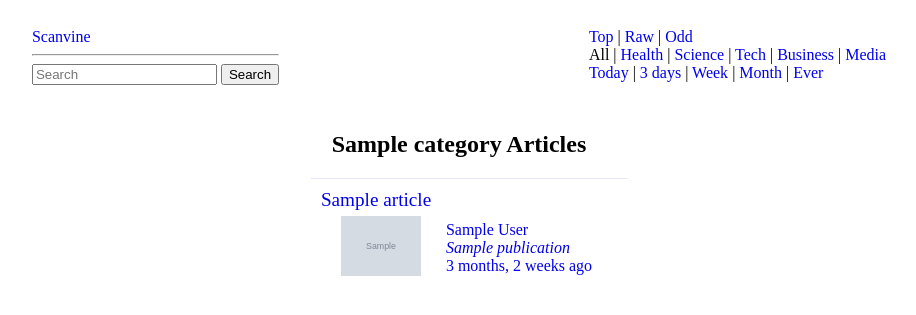
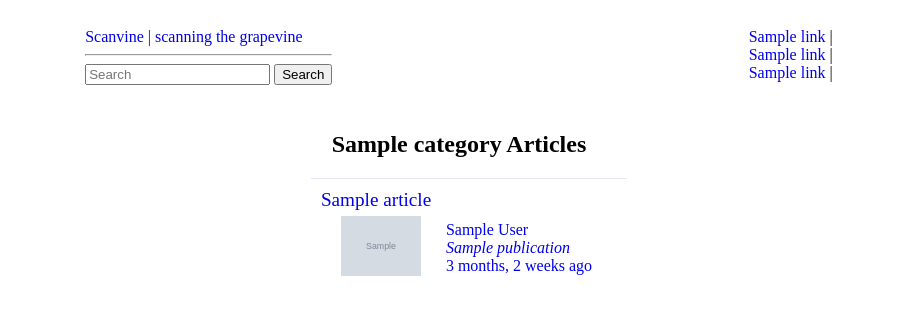
Before and after one commit to rezendi/scanvine, a Django app: template templates/main/index.html in a window 1280 px wide. Shown: the top 315 px of the page, without its empty margins (181-1097 px from the left). Run offline with Django 3.2, Linux system fonts and the light colour scheme; the template is opened without the code that fills it: most values are stand-ins (such as "Sample title", 1, 10 or a date in 2020); grey boxes marked "Sample" are stand-in pictures; data that the repository does not hold is empty; parts of the project's set-up code (start-up, migrations or seed data) failed here and were passed over.

Commit message:
multi-option home page links

```diff
--- a/main/article_parsers.py
+++ b/main/article_parsers.py
@@ -74,7 +74,8 @@ def json_ld_parser(soup):
             metadata['sv_pub_date'] = date.isoformat()
 
     if 'thumbnailUrl' in metadata:
-        metadata['sv_image'] = metadata['thumbnailUrl']
+        thumbnail = metadata['thumbnailUrl'][0] if type(metadata['thumbnailUrl']) is list else thumbnail
+        metadata['sv_image'] = thumbnail
     elif 'image' in metadata and 'url' in metadata['image']:
         metadata['sv_image'] = metadata['image']['url']
 
--- a/main/urls.py
+++ b/main/urls.py
@@ -9,6 +9,8 @@ urlpatterns = [
     path('author/<int:author_id>/', views.author_view, name='author'),
     path('publication/<int:publication_id>/', views.publication_view, name='publication'),
     path('article/<int:article_id>/', views.article_view, name='article'),
-    path('category/<str:category>/', views.index_view, name='category'),
-    path('raw/', views.index_view, name='raw'),
+    path('<str:category>/<str:scoring>/<int:days>/', views.index_view, name='category_scored'),
+    path('<str:category>/<str:scoring>/', views.index_view, name='category_scored'),
+    path('<str:category>/<int:days>/', views.index_view, name='category_scored'),
+    path('<str:category>/', views.index_view, name='category'),
 ]
--- a/templates/main/index.html
+++ b/templates/main/index.html
@@ -68,7 +68,7 @@ article {
     <body>
         <header>
             <div id="home">
-                <a href="/">Scanvine</a>
+                <a href="/">Scanvine | scanning the grapevine</a>
                 <div id="search">
                     <hr/>
                     <form>
@@ -79,24 +79,19 @@ article {
             </div>
             <div id="filter-menu">
                 <div id="filter-scoring">
-                    <span class="scoring">{% if category == 'Top' %}Top{%else %}<a href="/main/">Top</a>{% endif %}</span> |
-                    <span class="scoring">{% if category == 'Raw' %}Raw{%else %}<a href="/main/raw">Raw</a>{% endif %}</span> |
-                    <span class="scoring">{% if category == 'Odd' %}Odd{%else %}<a href="/main/">Odd</a>{% endif %}</span>
+                    {% for link in scoring_links %}
+                    <span class="scoring">{% ifequal link.href "no" %}{{link.name}}{%else %}<a href="/main/{{link.href}}">{{link.name}}</a>{% endifequal %}</span> |
+                    {% endfor %}
                 </div>
                 <div id="filter-category">
-                    <span class="category">All</span> |
-                    <span class="category"><a href="/main/category/health">Health</a></span> |
-                    <span class="category"><a href="/main/category/science">Science</a></span> |
-                    <span class="category"><a href="/main/category/tech">Tech</a></span> |
-                    <span class="category"><a href="/main/category/business">Business</a></span> |
-                    <span class="category"><a href="/main/category/media">Media</a></span>
+                    {% for link in category_links %}
+                    <span class="category">{% ifequal link.href "no" %}{{link.name}}{%else %}<a href="/main/{{link.href}}">{{link.name}}</a>{% endifequal %}</span> |
+                    {% endfor %}
                 </div>
                 <div id="filter-timing">
-                    <span class="timing"><a href="/">Today</a></span> |
-                    <span class="timing"><a href="/">3 days</a></span> |
-                    <span class="timing"><a href="/">Week</a></span> |
-                    <span class="timing"><a href="/">Month</a></span> |
-                    <span class="timing"><a href="/">Ever</a></span>
+                    {% for link in timing_links %}
+                    <span class="timing">{% ifequal link.href "no" %}{{link.name}}{%else %}<a href="/main/{{link.href}}">{{link.name}}</a>{% endifequal %}</span> |
+                    {% endfor %}
                 </div>
             </div>
         </header>
```
Also changed, not shown: main/tasks.py (+5 -5 lines), main/views.py (+45 -37 lines).
